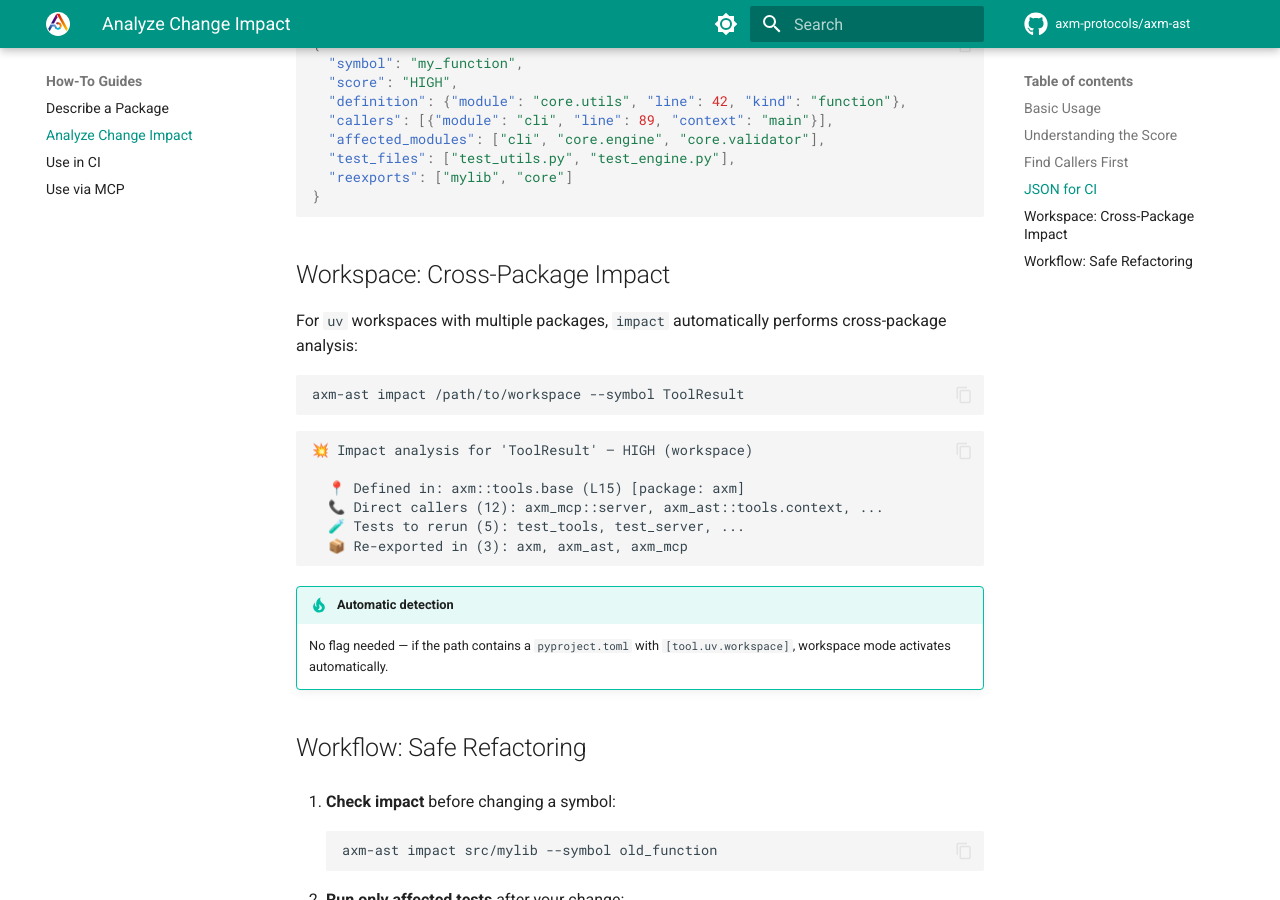
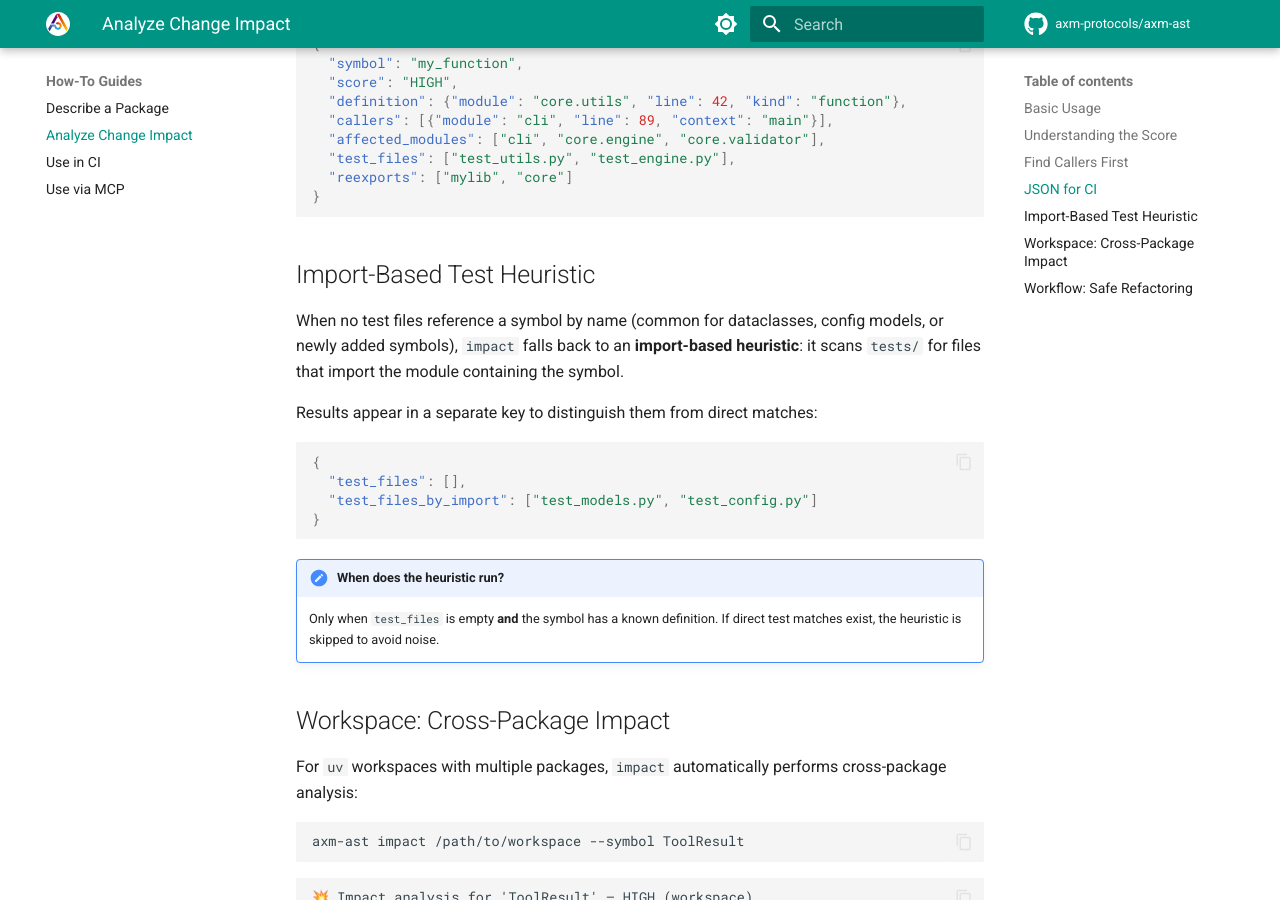
Before and after one commit to axm-protocols/axm-forge, an MkDocs documentation site: the page built from docs/howto/impact.md, in a window 1280 px wide and 900 px high, scrolled down 1332 px. Built offline with MkDocs 1.6.1 and Material for MkDocs 9.7.7, drawn with Linux system fonts in a browser that asks for light colours; comment, search, counter and statistics services are not loaded.

Commit message:
docs(ast): document import-based test heuristic in impact howto [AXM-52]

````diff
--- a/docs/howto/impact.md
+++ b/docs/howto/impact.md
@@ -63,6 +63,22 @@ axm-ast impact src/mylib --symbol my_function --json
 }
 ```
 
+## Import-Based Test Heuristic
+
+When no test files reference a symbol by name (common for dataclasses, config models, or newly added symbols), `impact` falls back to an **import-based heuristic**: it scans `tests/` for files that import the module containing the symbol.
+
+Results appear in a separate key to distinguish them from direct matches:
+
+```json
+{
+  "test_files": [],
+  "test_files_by_import": ["test_models.py", "test_config.py"]
+}
+```
+
+!!! note "When does the heuristic run?"
+    Only when `test_files` is empty **and** the symbol has a known definition. If direct test matches exist, the heuristic is skipped to avoid noise.
+
 ## Workspace: Cross-Package Impact
 
 For `uv` workspaces with multiple packages, `impact` automatically performs cross-package analysis:
````
